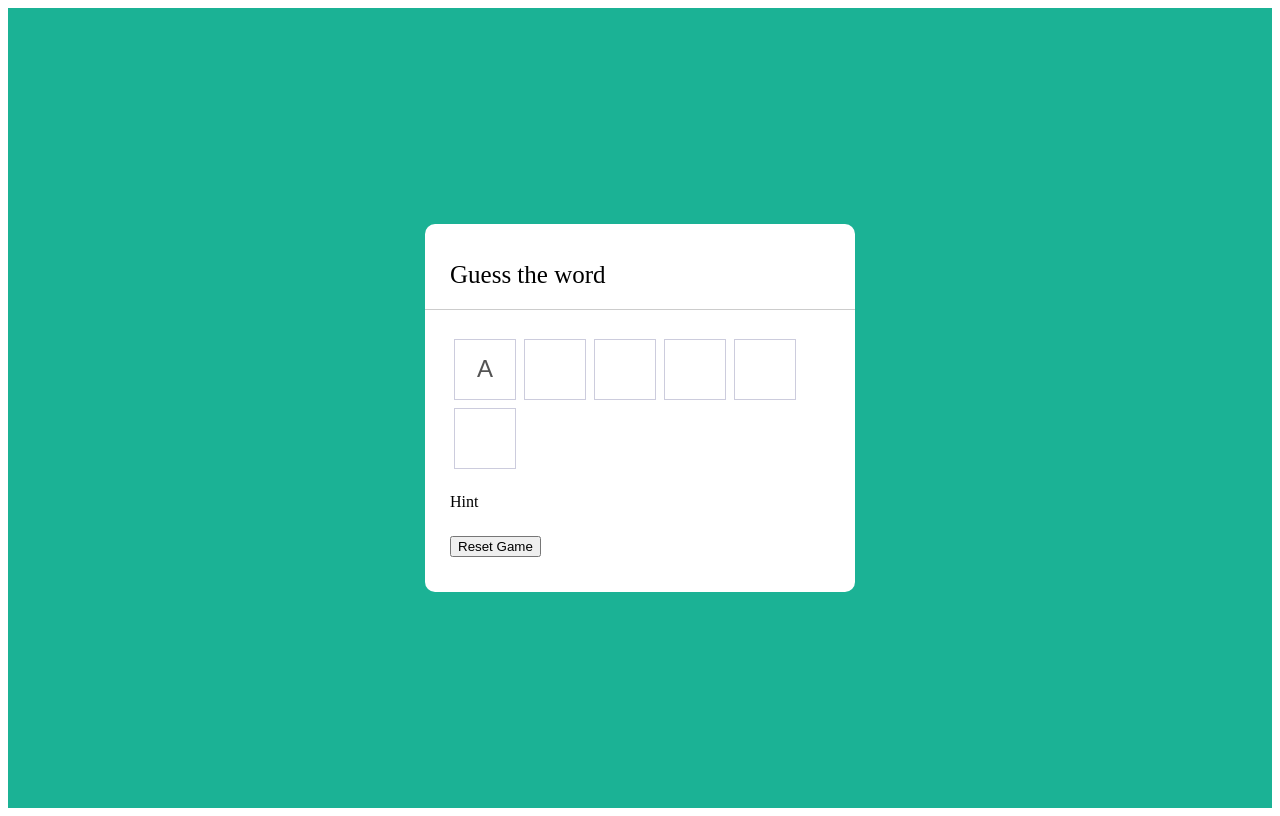
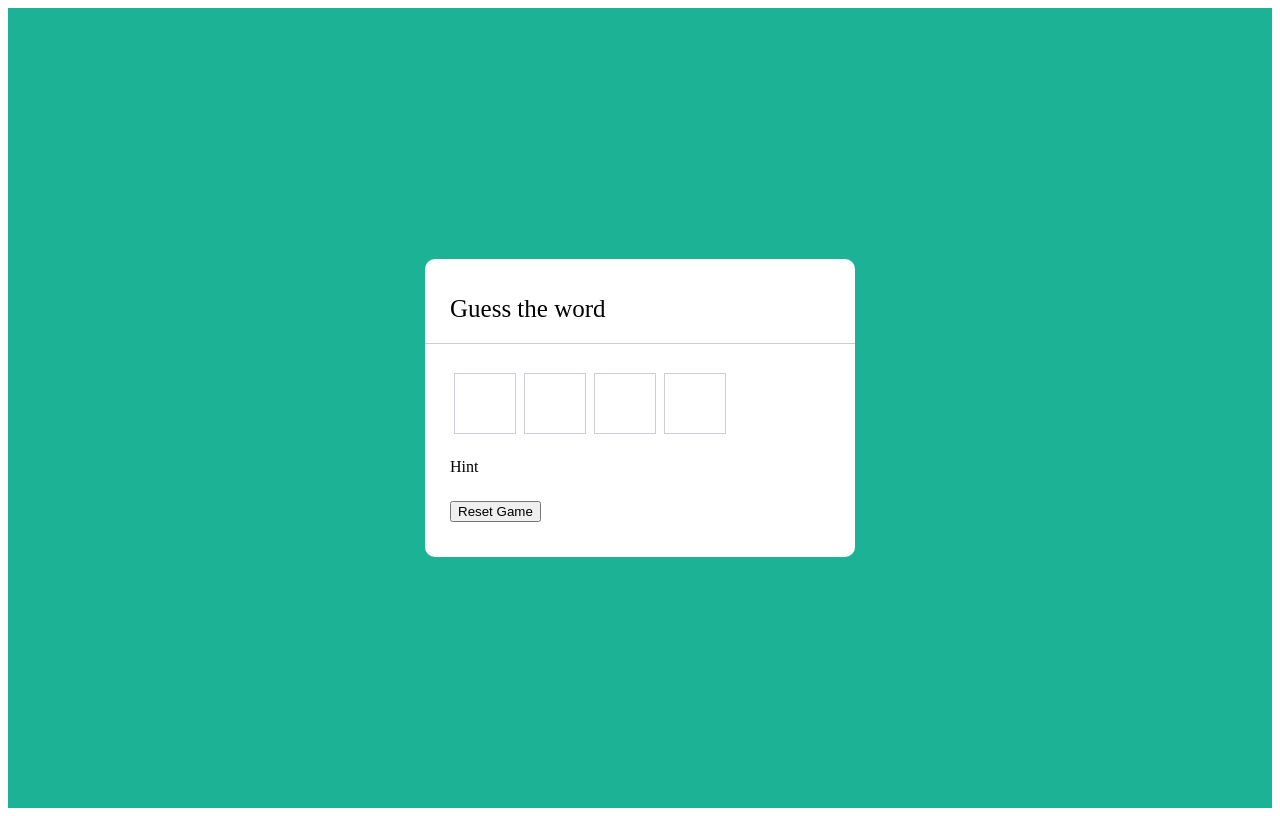
Before and after one commit to Schugggi/FritschiJoel_LB151, a Next.js app in the folder gluecksrad/: page / in a window 1280 px wide. Built offline with nearby package versions, Linux system fonts and the light colour scheme.

Commit message:
word fields now displayed

```diff
--- a/gluecksrad/src/js/getRandomWord.js
+++ b/gluecksrad/src/js/getRandomWordObj.js
@@ -2,7 +2,7 @@ import wordList from '/src/js/words.js'
 
 const words = wordList()
 
-export default async function getRandomWord(){
+export default async function getRandomWordObj(){
     let ranObj = words[Math.floor(Math.random() * words.length)];
     return ranObj
 }
--- a/gluecksrad/src/pages/index.js
+++ b/gluecksrad/src/pages/index.js
@@ -2,15 +2,30 @@ import Head from 'next/head'
 import Image from 'next/image'
 import { Inter } from '@next/font/google'
 import styles from '@/styles/Home.module.css'
-import getRandomWord from '/src/js/getRandomWord.js'
+import getRandomWordObj from '/src/js/getRandomWordObj.js'
+import { useState, useEffect } from 'react'
 
 
-async function logWord(){
-  const word = await getRandomWord()
-  console.log(word)
-}
+
 
 export default function Home() {
+
+  const [cnt, setCnt] = useState();
+  const [word, setWord] = useState();
+
+
+  async function fetchWord(){
+    return await getRandomWordObj()
+  }
+
+  useEffect(() => {
+    fetchWord().then(res => {
+      setWord(res)
+    })
+  }, [])
+
+  const bla = () => console.log(6)
+
   return (
     <>
       <Head>
@@ -23,17 +38,16 @@ export default function Home() {
           <div className={styles.wrapper}>
             <h1>Guess the word</h1>
             <div className={styles.content}>
+
               <div className={styles.input}>
-                <input types="text" value="A" disabled />
-                <input types="text" disabled />
-                <input types="text" disabled />
-                <input types="text" disabled />
-                <input types="text" disabled />
-                <input types="text" disabled />
+              {word?.word.split("").map((val, i, arr) =>
+                <input type="text" disabled/>
+              )}
+
                 <div className={styles.details}>
                   <p className={styles.hint}>Hint</p>
                 </div>
-                <button className={styles.resetBtn} onClick={logWord}>Reset Game</button>
+                <button className={styles.resetBtn} >Reset Game</button>
               </div>
             </div>
           </div>
```
Also changed, not shown: gluecksrad/src/js/createInputs.js (added, +9 -0 lines).
